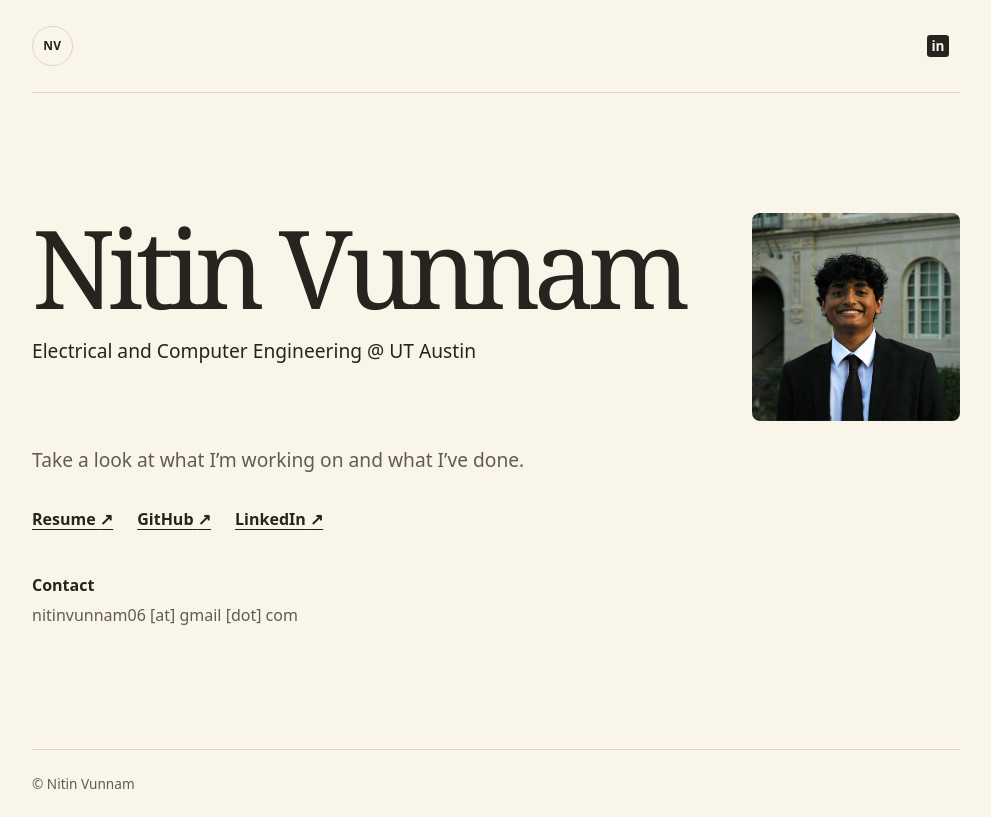
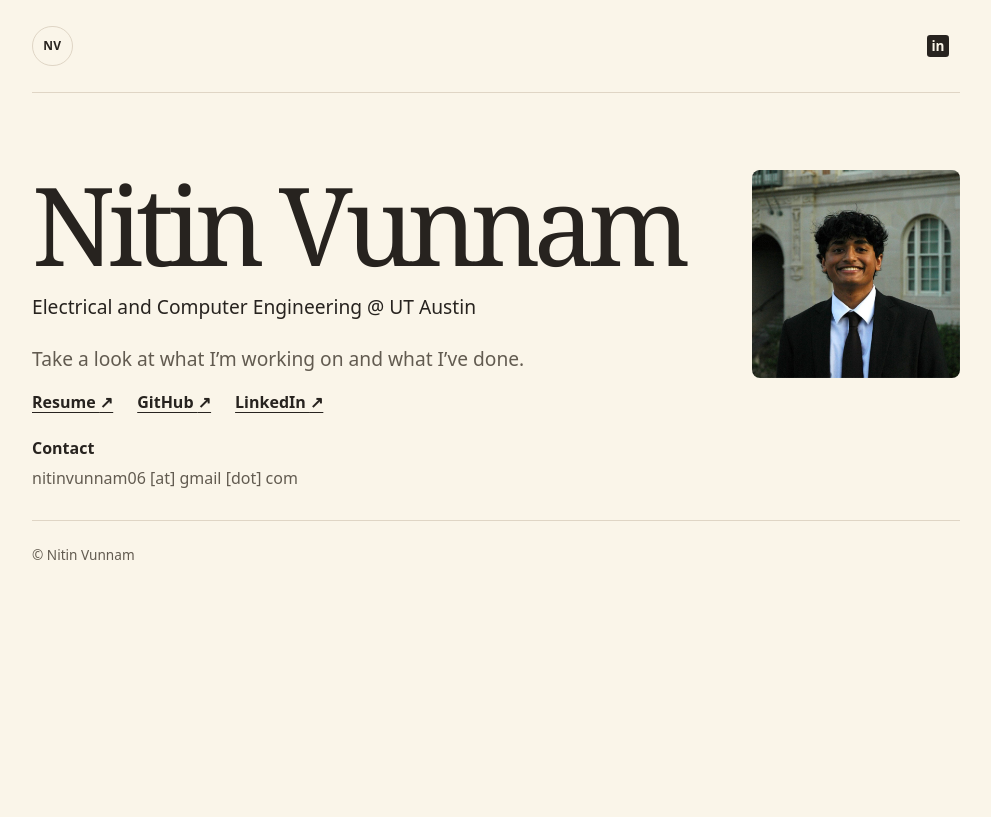
Before and after one commit to nitinvunnam/personalwebsite, a plain HTML site: page index.html in a window 1280 px wide. Shown: the whole page, without its empty margins (144-1135 px from the left). Drawn offline with Linux system fonts and the light colour scheme.

Commit message:
Tighten homepage spacing around intro and footer

```diff
--- a/index.html
+++ b/index.html
@@ -26,10 +26,7 @@
     }
 
     .page {
-      display: flex;
-      flex-direction: column;
       width: min(100% - 3rem, 58rem);
-      min-height: 100svh;
       margin-inline: auto;
     }
 
@@ -60,20 +57,26 @@
     }
 
     main {
-      display: grid;
-      align-items: center;
-      flex: 1;
-      padding-block: clamp(5rem, 15vh, 10rem);
+      padding-block: clamp(2.5rem, 6vw, 5rem) 1.75rem;
     }
 
     .hero {
       display: grid;
       grid-template-columns: minmax(0, 1fr) clamp(9rem, 19vw, 13rem);
+      grid-template-areas:
+        "heading portrait"
+        "details portrait";
+      grid-template-rows: auto 1fr;
       align-items: start;
-      gap: clamp(1.5rem, 4vw, 3rem);
+      column-gap: clamp(1.5rem, 4vw, 3rem);
+      row-gap: 1.25rem;
     }
 
+    .heading { grid-area: heading; }
+    .details { grid-area: details; }
+
     .portrait {
+      grid-area: portrait;
       display: block;
       width: 100%;
       height: auto;
@@ -81,7 +84,11 @@
     }
 
     @media (max-width: 40rem) {
-      .hero { grid-template-columns: 1fr; }
+      .hero {
+        grid-template-columns: 1fr;
+        grid-template-areas: "heading" "portrait" "details";
+        grid-template-rows: auto;
+      }
       .portrait { width: min(10rem, 100%); }
     }
 
@@ -100,7 +107,7 @@
     }
 
     p {
-      margin: 1.45rem 0 2rem;
+      margin: 0 0 1rem;
       color: var(--muted);
       font-size: clamp(1rem, 2.5vw, 1.2rem);
       line-height: 1.65;
@@ -141,7 +148,7 @@
       font-weight: 750;
     }
 
-    .contact { margin-top: 2.75rem; }
+    .contact { margin-top: 1.5rem; }
     .contact h2 { margin: 0; font-size: 1rem; }
     .contact p { margin: .4rem 0 0; font-size: 1rem; overflow-wrap: anywhere; }
   </style>
@@ -153,14 +160,13 @@
       <a class="linkedin" href="https://www.linkedin.com/in/nitin-vunnam/" target="_blank" rel="noopener noreferrer" aria-label="LinkedIn (opens in a new tab)"><span aria-hidden="true">in</span></a>
     </header>
     <main>
-      <div>
       <div class="hero">
-          <div>
+        <div class="heading">
           <h1>Nitin Vunnam</h1>
           <p class="affiliation">Electrical and Computer Engineering @ UT Austin</p>
         </div>
         <img class="portrait" src="./portrait.jpg" alt="Portrait of Nitin Vunnam" width="800" height="800">
-        </div>
+        <div class="details">
           <p>Take a look at what I’m working on and what I’ve done.</p>
           <nav class="links" aria-label="Personal links">
             <a href="./Nitin_Vunnam_resume.pdf" target="_blank" rel="noopener noreferrer" aria-label="Resume (opens in a new tab)">Resume <span aria-hidden="true">&#8599;</span></a>
@@ -172,6 +178,7 @@
             <p>nitinvunnam06 [at] gmail [dot] com</p>
           </section>
         </div>
+      </div>
     </main>
     <footer><span>&copy; Nitin Vunnam</span></footer>
   </div>
```
Lines whose indentation alone changed are shown as unchanged.
